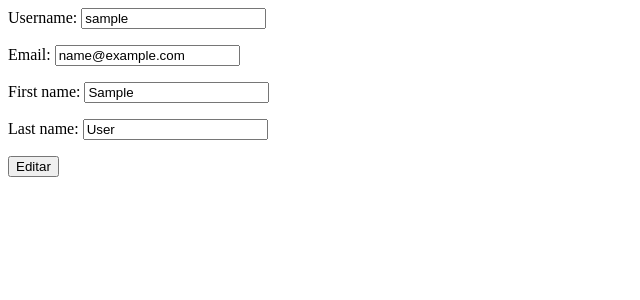
After one commit to erikb2/django_admin, a Django app: page /clients/edit/ in a window 1280 px wide. The commit adds this page. Shown: the top 300 px of the page, without its empty margins (0-640 px from the left). Run offline with Django 3.2, Linux system fonts and the light colour scheme; the visitor is signed in with stand-in values (Sample User, id 1).

Commit message:
UpdateView para la Actualización de usuarios

```diff
--- a/admin_facilito/clients/forms.py
+++ b/admin_facilito/clients/forms.py
@@ -1,6 +1,17 @@
 from django import forms
 from django.contrib.auth.models import User
 
+'''
+Constants
+'''
+ERROR_MESSAGE_USER = {'required': 'El username es requerido.', 'unique': 'El username ya se encuentra registrado.', 'invalid': 'El username es incorrecto.'}
+ERROR_MESSAGE_PASSWORD = {'required': 'Password requerido'}
+ERROR_MESSAGE_EMAIL = {'required': 'E-mail requerido', 'invalid':  'Correo electronico no es valido'}
+
+
+'''
+Class
+'''
 # Clase para generar el form de un login
 class LoginForm(forms.Form):
     username = forms.CharField(max_length=20)
@@ -11,19 +22,29 @@ class CreateUserForm(forms.ModelForm):
 
     username = forms.CharField(
         max_length=20,
-        error_messages = {'required': 'El username es requerido.',
-                          'unique': 'El username ya se encuentra registrado.',
-                          'invalid': 'El username es incorrecto.'}
+        error_messages = ERROR_MESSAGE_USER
         )
     password = forms.CharField(
         max_length=20, widget = forms.PasswordInput(),
-        error_messages = {'required': 'Password requerido'}
+        error_messages = ERROR_MESSAGE_PASSWORD
         )
     email    = forms.CharField(
-        error_messages = {'required': 'E-mail requerido',
-                          'invalid':  'Correo electronico no es valido',
-                         }
+        error_messages = ERROR_MESSAGE_EMAIL
         )
     class Meta:
         model = User
         fields = ('username', 'password', 'email')
+
+class EditUserForm(forms.ModelForm):
+
+    username = forms.CharField(
+        max_length=20,
+        error_messages = ERROR_MESSAGE_USER
+        )
+    email    = forms.CharField(
+        error_messages = ERROR_MESSAGE_EMAIL
+        )
+
+    class Meta:
+        model  = User
+        fields = ('username', 'email', 'first_name', 'last_name')
--- a/admin_facilito/clients/templates/dashboard.html
+++ b/admin_facilito/clients/templates/dashboard.html
@@ -1,4 +1,5 @@
 <h3>Welcome</h3>
 
 <a href="{% url 'client:show' user.username%}">Show</a>
+<a href="{% url 'client:edit' %}">Edit User</a>
 <a href="{% url 'client:logout' %}">Logout</a>
--- /dev/null
+++ b/admin_facilito/clients/templates/edit.html
@@ -0,0 +1,5 @@
+<form method = "post" action="">
+    {% csrf_token %}
+    {{ form.as_p }}
+    <input type="submit" value="Editar">
+</form>
--- a/admin_facilito/clients/urls.py
+++ b/admin_facilito/clients/urls.py
@@ -8,4 +8,5 @@ urlpatterns = [
     url(r'^logout/$', views.logout, name="logout"),
     url(r'^dashboard/$', views.DashboardView.as_view(), name="dashboard"),
     url(r'^create/$', views.Create.as_view(), name="create"),
+    url(r'^edit/$', views.Edit.as_view(), name="edit"),
 ]
--- a/admin_facilito/clients/views.py
+++ b/admin_facilito/clients/views.py
@@ -1,15 +1,18 @@
 from django.shortcuts import render, redirect
 from django.http import HttpResponse, HttpResponseRedirect
+
 from forms import LoginForm
 from forms import CreateUserForm
+from forms import EditUserForm
 
 from django.contrib.auth.models import User
 from django.contrib.auth import authenticate, login as login_django, logout as logout_django
 from django.contrib.auth.decorators import login_required
 
 from django.views.generic import View, DetailView, CreateView
+from django.views.generic.edit import UpdateView
+
 from django.contrib.auth.mixins import LoginRequiredMixin
-
 from django.core.urlresolvers import reverse_lazy
 
 # Create your views here.
@@ -128,3 +131,12 @@ def create(request):
     }
     return render(request, 'create.html', context)
 '''
+
+class Edit(UpdateView):
+    model = User
+    template_name = 'edit.html'
+    success_url   = reverse_lazy('client:dashboard')
+    form_class    = EditUserForm
+
+    def get_object(self, queryset = None):
+        return self.request.user
```
Also changed, not shown: 3 other files.
